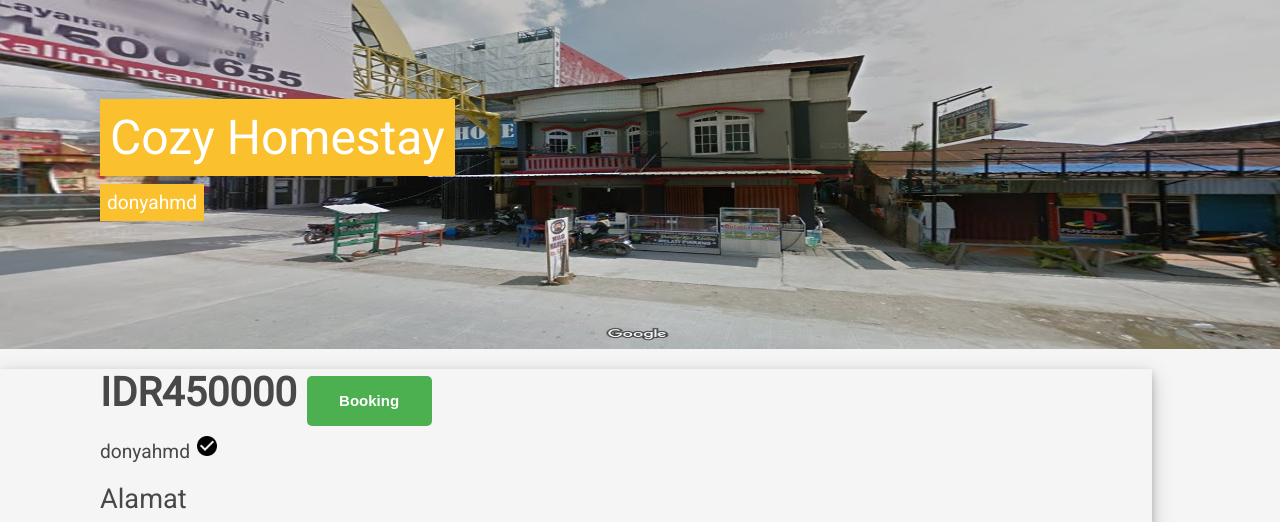
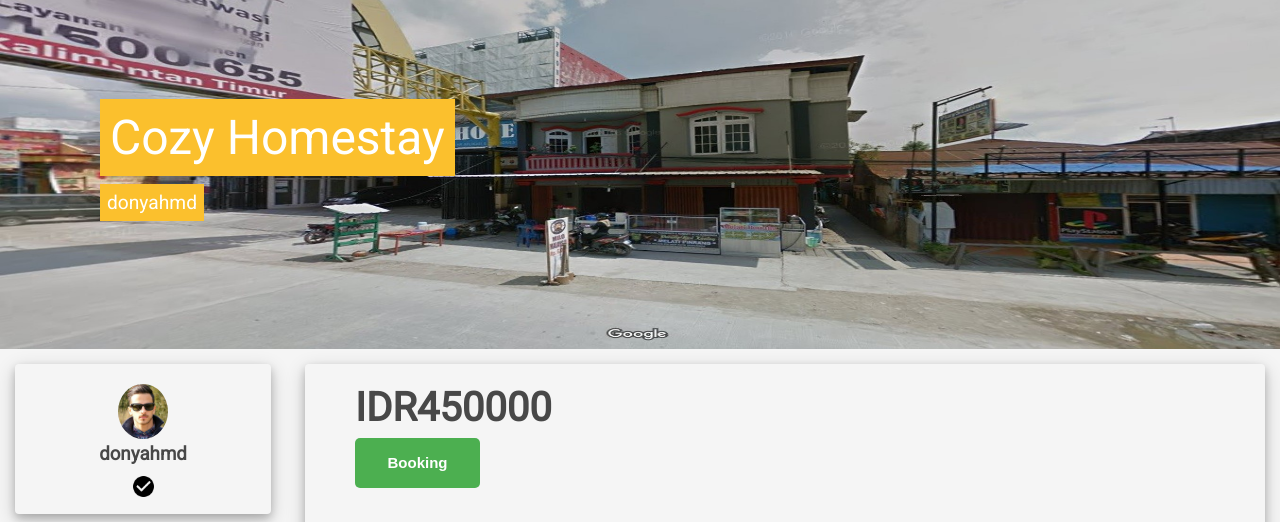
Before and after one commit to donyahmd/nginapterus.com, a PHP site: page /host.php?id=1 in a window 1280 px wide. Shown: the part 74-596 px from the top of the page. Run offline with PHP 8.4, Linux system fonts and the light colour scheme; data comes from the database, SQL or seed files in the repository; some libraries are stand-ins or nearby versions.

Commit message:
Commit #4

```diff
--- a/backend/asset/style.css
+++ b/backend/asset/style.css
@@ -363,6 +363,10 @@ a:hover {
 	padding-top: 25px;
 }
 
+b a {
+	color: #263238;
+}
+
 /*PAGE TENTANG===============================================================================*/
 
 .judul-tentang {
@@ -481,6 +485,7 @@ input[type = submit]:hover {
 /*APABILA USER TELAH LOGIN, REDIRECT KE BERANDA===============================================================================*/
 
 .welcome {
+	margin-left: 15px;
 	font-weight: 100;
 	width: 20em;
 	box-shadow: 0 4px 8px 0 rgba(0, 0, 0, 0.2), 0 6px 20px 0 rgba(0, 0, 0, 0.19);
@@ -554,9 +559,34 @@ input[type = submit]:hover {
 	height: 350px;
 }
 
+.host-user {
+	margin: 15px;
+	float: left;
+	width: 20%;
+	height: 150px;
+	border-radius: 4px;
+	box-shadow: 0 4px 8px 0 rgba(0, 0, 0, 0.2), 0 6px 20px 0 rgba(0, 0, 0, 0.19);
+}
+
+.host-user .host-user-bulat-kecil {
+	margin-top: 20px;
+	width: 50px;
+	height: auto;
+	border-radius: 100%;
+}
+
+.host-user .host-user-verified {
+	margin-top: -10px;
+	width: 25px;
+	height: auto;
+}
+
 .host-content {
-	width: 90%;
+	margin: 15px;
+	float: right;
+	width: 75%;
 	height: auto;
+	border-radius: 4px;
 	box-shadow: 0 4px 8px 0 rgba(0, 0, 0, 0.2), 0 6px 20px 0 rgba(0, 0, 0, 0.19);
 }
 
@@ -567,7 +597,7 @@ input[type = submit]:hover {
 }
 
 .host-content .content {
-	margin: 20px 100px;
+	margin: 20px 50px;
 }
 
 .host-content .header-host h1 {
@@ -614,7 +644,7 @@ input[type = submit]:hover {
 
 .alamat-host {
 	width: 100%;
-	height: 250px;
+	height: auto;
 }
 
 .maps-nama-host {
--- a/backend/layout/head.php
+++ b/backend/layout/head.php
@@ -7,7 +7,7 @@
 <head>
 	<meta charset="utf-8">
 	<meta http-equiv="X-UA-Compatible" content="IE=edge">
-	<meta name="viewport" content="width=device-width, initial-scale=1, maximum-scale=1, user-scalable=no">
+	<!--<meta name="viewport" content="width=device-width, initial-scale=1, maximum-scale=1, user-scalable=no">-->
 	<title>NginapTerus</title>
 	<link rel="icon" type="image/png" href="backend/asset/img/logo-circle.png">
 	<link rel="stylesheet" href="backend/asset/style.css">
--- a/host.php
+++ b/host.php
@@ -1,21 +1,34 @@
 <?php
 include('backend/layout/head.php');
 $id = $_GET['id'];
-$query = "select * from tbl_host inner join tbl_akun on tbl_host.id_pengguna = tbl_akun.id_akun where id_host=$id";
+$query = "select * from tbl_host inner join tbl_akun on tbl_host.id_pengguna = tbl_akun.id_akun inner join tbl_pengguna on tbl_akun.id_akun = tbl_pengguna.id_pengguna where id_host=$id";
 $sql = mysqli_query($koneksi,$query);
 while ($data = mysqli_fetch_array($sql)) {
+	$nama_host = $data['nama_host'];
+	$username = $data['username'];
+	$foto_ava = $data['foto_ava'];
 ?>
 	<main>
 		<section class="host-cover">
-				<h1><?php echo $data['nama_host'];?></h1>
-				<h3><?php echo $data['username'];?></h3>
+				<h1><?php echo $nama_host;?></h1>
+				<h3><?php echo $username;?></h3>
 				<img src="user/donyahmd/1/1.jpg">
+		</section>
+		<section class="host-user">
+			<center>
+				<img class="host-user-bulat-kecil" src="user/<?php echo $username."/".$foto_ava;?>">
+				<br>
+				<h3 style="margin-top:0px;"><?php echo $username?></h3>
+				<img class="host-user-verified" src="backend/asset/img/verified.png">
+			</center>
 		</section>
 		<section class="host-content">
 		<div class="content">
 			<div class="header-host">
-				<h2>IDR<?php echo $data['harga_host'];?> <input type="submit" value="Booking"></h2>
-				<h3><?php echo $data['username'];?> <img src="backend/asset/img/verified.png"></h3>
+				<h2>IDR<?php echo $data['harga_host'];?>
+				<br>
+					<a href="booking.php?id=<?php echo $id?>"><input type="submit" name="booking" value="Booking"></a>
+				</h2>
 			</div>
 			<div class="alamat-host">
 				<div class="alamat-host-kiri">
```
Also changed, not shown: backend/php/googlemaps-api.php (+3 -10 lines), beranda.php (+16 -6 lines).
